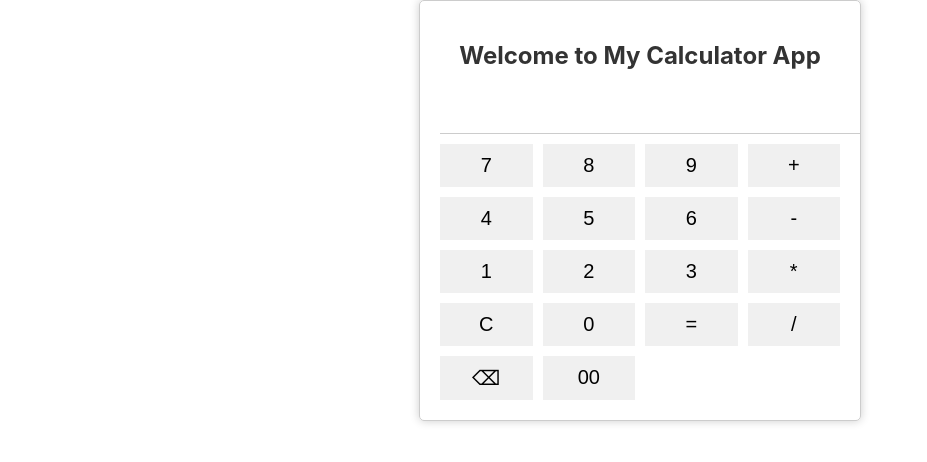
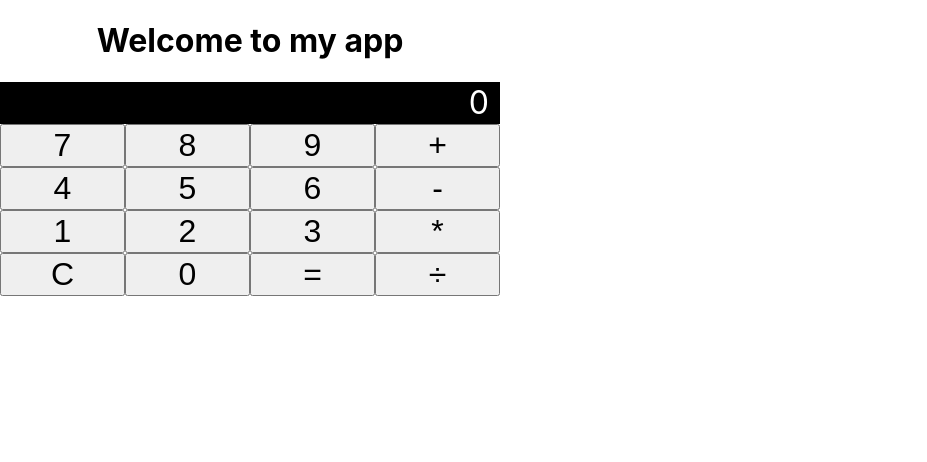
Before and after one commit to SuperShySuperShy/calcu-app, a React (Create React App) app: page / in a window 1280 px wide. Shown: the top 462 px of the page, without its empty margins (0-927 px from the left). Built offline with nearby package versions, Linux system fonts and the light colour scheme.

Commit message:
first v1.00

```diff
--- a/src/App.css
+++ b/src/App.css
@@ -1,54 +1,51 @@
-.calculator {
-  width: 400px;
-  margin: 0 auto;
-  border: 1px solid #ccc;
-  border-radius: 5px;
-  padding: 20px;
-  box-shadow: 0 0 10px rgba(0, 0, 0, 0.2);
+.App {
+  text-align: center;
+  width: 500px;
 }
 
-.header {
-  text-align: center;
-  margin-bottom: 20px;
+.App-header {
+  background-color: #282c34;
+  min-height: 100vh;
+  display: flex;
+  flex-direction: column;
+  align-items: center;
+  justify-content: center;
+  font-size: calc(10px + 2vmin);
+  color: white;
 }
 
-.header h2 {
-  font-size: 24px;
-  color: #333;
+.App-link {
+  color: #61dafb;
 }
 
-.display {
-  text-align: right;
-  margin-bottom: 10px;
+@keyframes App-logo-spin {
+  from {
+    transform: rotate(0deg);
+  }
+  to {
+    transform: rotate(360deg);
+  }
 }
 
-input {
-  width: 100%;
-  padding: 10px;
-  font-size: 20px;
-  border: none;
-  border-bottom: 1px solid #ccc;
+.CalcDisplay {
+  border: 1px solid black;
+  height: 40px;
+  font-size: 2em;
+  text-align: right;
+  padding:0 10px;
+  background:#000;
+  color:#fff;
 }
 
-.result {
-  font-size: 24px;
-  margin-top: 5px;
+.ButtonContainer {
+    display: flex;
+    flex: 0 1 100%;
+    flex-wrap: wrap;
 }
 
-.buttons {
-  display: grid;
-  grid-template-columns: repeat(4, 1fr);
-  grid-gap: 10px;
+.CalcButton {
+    display: flex;
+    flex: 0 1 25%;
+    font-size: 2em;
+    justify-content: center;
 }
-
-button {
-  font-size: 20px;
-  padding: 10px;
-  border: none;
-  background-color: #f0f0f0;
-  cursor: pointer;
-}
-
-button:hover {
-  background-color: #ccc;
-}
--- a/src/App.js
+++ b/src/App.js
@@ -1,49 +1,82 @@
-import React, { Component } from 'react';
 import './App.css';
 
-class App extends Component {
-  constructor() {
-    super();
-    this.state = {
-      input: "",
-      result: ""
-    };
+function MyButton({label, onClick}) {
+  return (
+    <button className="CalcButton" onClick ={onClick}>
+      {label}
+    </button>
+  );
+}
+
+function Display({display}) {
+  return (
+    <div className="CalcDisplay">
+      {display}
+    </div>
+  );
+}
+
+export default function App() {
+
+  const numberClickHandler = (e) => {
+    e.preventDefault();
+    const value = e.target.innerHTML;
+
+    console.log(value);
+    alert(value);
+
+  }
+
+  const operatorClickHandler = (e) => {
+    e.preventDefault();
+    const value = e.target.innerHTML;
+
+    console.log(value);
+    alert(value);
+
+  }
+
+  const equalClickHandler = (e) => {
+    e.preventDefault();
+    const value = e.target.innerHTML;
+
+    console.log(value);
+    alert(value);
+
+  }
+
+  const clearClickHandler = (e) => {
+    e.preventDefault();
+    const value = e.target.innerHTML;
+
+    console.log(value);
+    alert(value);
+
   }
 
 
-  render() {
-    return (
-      <div className="calculator">
-        <div className="header">
-          <h2>Welcome to My Calculator App</h2>
-        </div>
-        <div className="display">
-          <input type="text" value={this.state.input} readOnly />
-          <div className="result">{this.state.result}</div>
-        </div>
-        <div className="buttons">
-          <button onClick={() => this.handleButtonClick('7')}>7</button>
-          <button onClick={() => this.handleButtonClick('8')}>8</button>
-          <button onClick={() => this.handleButtonClick('9')}>9</button>
-          <button onClick={() => this.handleButtonClick('+')}>+</button>
-          <button onClick={() => this.handleButtonClick('4')}>4</button>
-          <button onClick={() => this.handleButtonClick('5')}>5</button>
-          <button onClick={() => this.handleButtonClick('6')}>6</button>
-          <button onClick={() => this.handleButtonClick('-')}>-</button>
-          <button onClick={() => this.handleButtonClick('1')}>1</button>
-          <button onClick={() => this.handleButtonClick('2')}>2</button>
-          <button onClick={() => this.handleButtonClick('3')}>3</button>
-          <button onClick={() => this.handleButtonClick('*')}>*</button>
-          <button onClick={() => this.handleButtonClick('C')}>C</button>
-          <button onClick={() => this.handleButtonClick('0')}>0</button>
-          <button onClick={() => this.handleButtonClick('=')}>=</button>
-          <button onClick={() => this.handleButtonClick('/')}>/</button>
-          <button onClick={() => this.handleButtonClick('⌫')}>⌫</button>
-          <button onClick={() => this.handleButtonClick('00')}>00</button>
-        </div>
+  return (
+    <div className="App">
+      <h1>Welcome to my app</h1>
+      <Display display={0} />
+      <div className="ButtonContainer">
+        <MyButton label={7} onClick={numberClickHandler}/>
+        <MyButton label={8} onClick={numberClickHandler}/>
+        <MyButton label={9} onClick={numberClickHandler}/>
+        <MyButton label={"+"} onClick={operatorClickHandler}/>
+        <MyButton label={4} onClick={numberClickHandler}/>
+        <MyButton label={5} onClick={numberClickHandler}/>
+        <MyButton label={6} onClick={numberClickHandler}/>
+        <MyButton label={"-"} onClick={operatorClickHandler}/>
+        <MyButton label={1} onClick={numberClickHandler}/>
+        <MyButton label={2} onClick={numberClickHandler}/>
+        <MyButton label={3} onClick={numberClickHandler}/>
+        <MyButton label={"*"} onClick={operatorClickHandler}/>
+        <MyButton label={"C"} onClick={clearClickHandler}/>
+        <MyButton label={0} onClick={numberClickHandler}/>
+        <MyButton label={"="} onClick={equalClickHandler}/>
+        <MyButton label={"÷"} onClick={operatorClickHandler}/>
       </div>
-    );
-  }
+    </div>
+  );
 }
-
-export default App;
```
